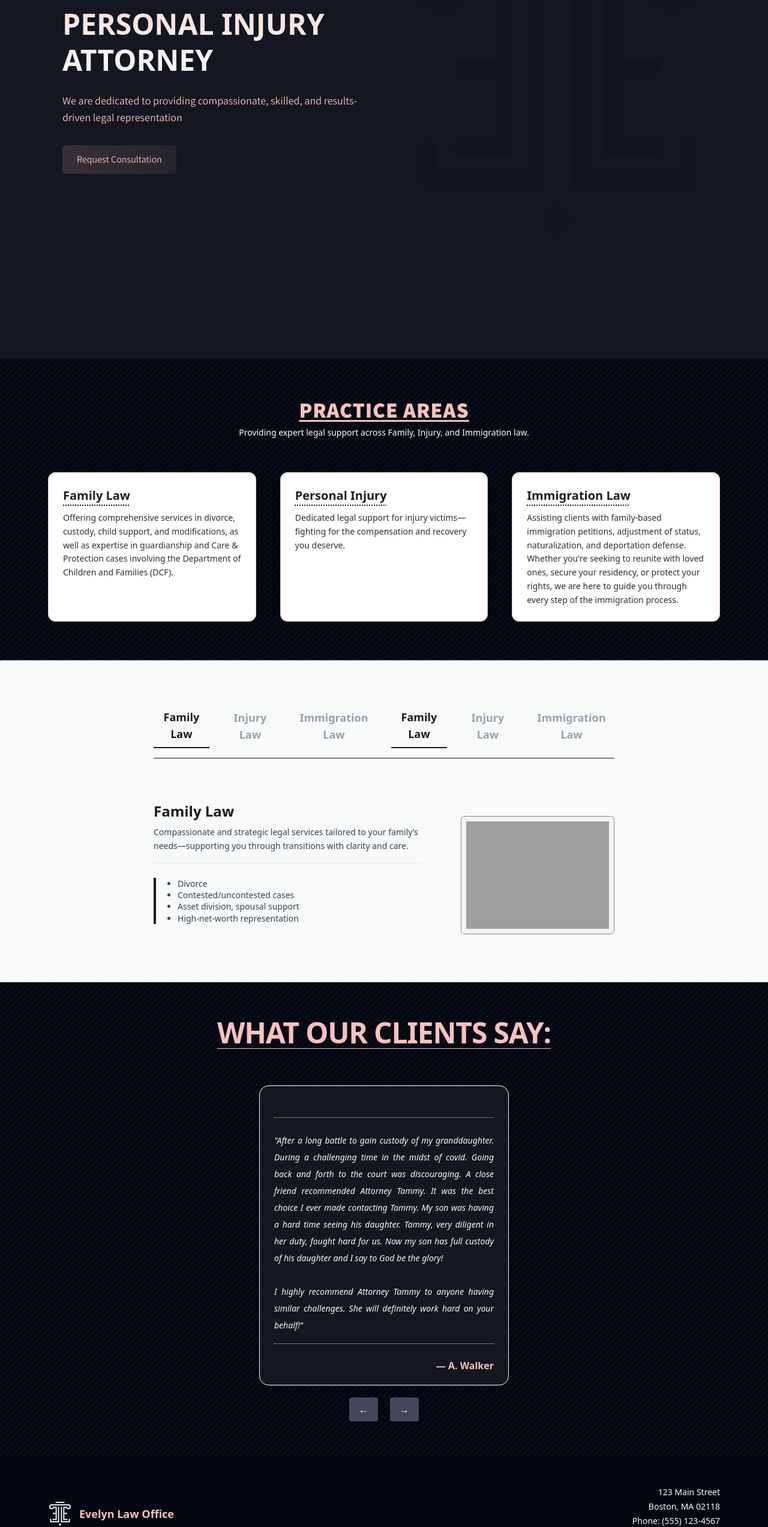
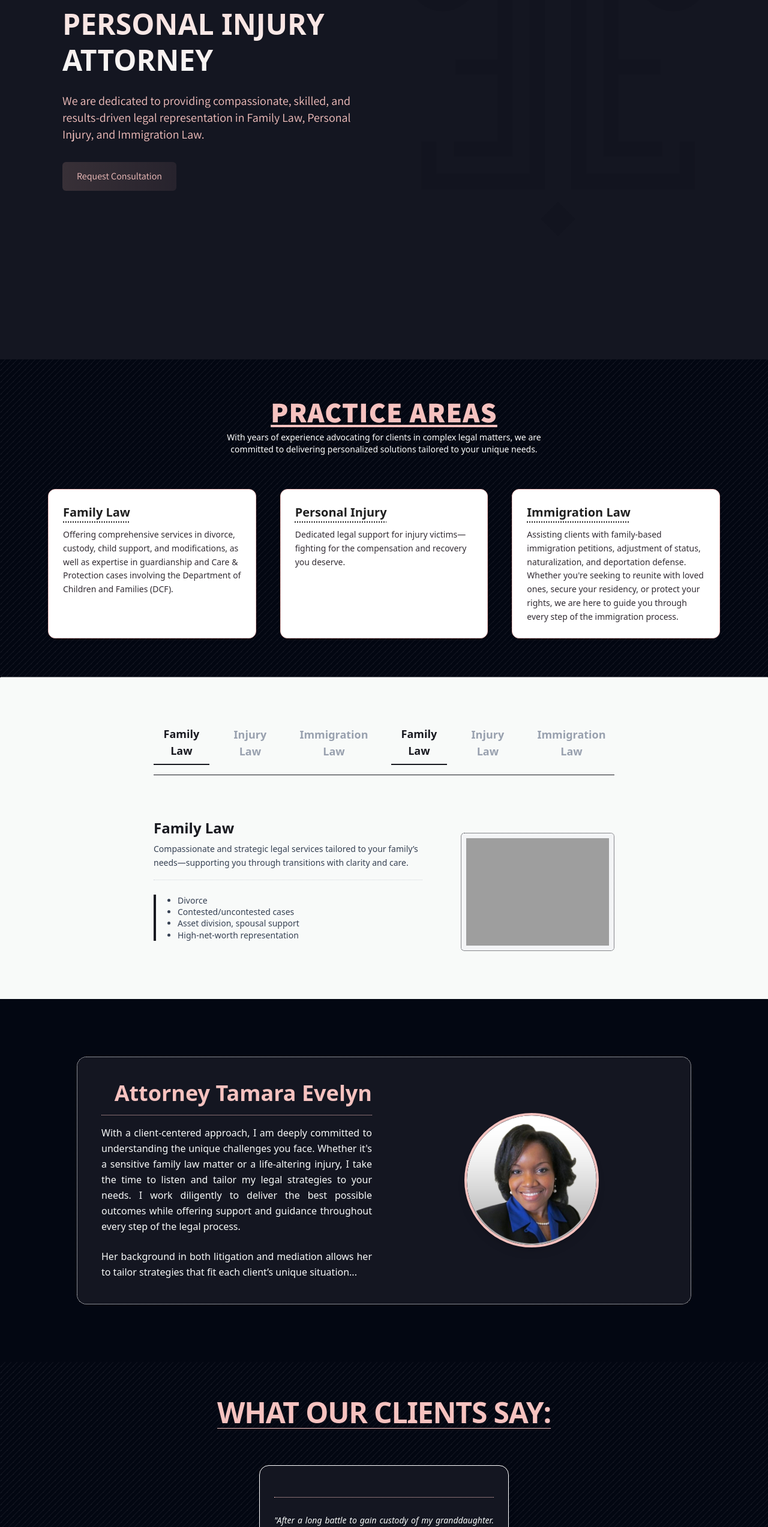
Before and after one commit to EvelynLawOffice/prototypes, a website built with Vite: page tailwindcss4/index.html in a window 1280 px wide. Shown: the part 255-2800 px from the top of the page at 60% size. Built offline with nearby package versions, Linux system fonts and the light colour scheme; grey boxes are pictures that could not be loaded; files whose address does not match are found by name.

Commit message:
V1 of Evelyn Law Bio section working

```diff
--- a/tailwindcss4/index.html
+++ b/tailwindcss4/index.html
@@ -69,8 +69,8 @@
             <span class="text-4xl font-black uppercase whitespace-nowrap md:text-6xl text-light-pink">
               Evelyn Law //</span><br /> Family Law & Personal Injury Attorney
           </h2>
-          <p class="mb-8 text-lg text-left font-assistant text-md text-light-pink">
-            We are dedicated to providing compassionate, skilled, and results-driven legal representation
+          <p class="mb-8 text-xl text-left font-assistant text-light-pink">
+            We are dedicated to providing compassionate, skilled, and results-driven legal representation in Family Law, Personal Injury, and Immigration Law.
           </p>
           <button class="bg-gradient-to-r from-[#383037] to-[#27232d] font-assistant text-light-pink px-6 py-3 rounded-md hover:bg-gray-800 transition">
             <a href="mailto:hello@evelynlaw.com?subject=Consultation Request&body=Hi, I'm interested in a consultation..." class="btn">
@@ -91,11 +91,11 @@
   <!-- <div class="absolute inset-0 bg-gradient-to-tr from-[#1C1D25] to-transparent"></div> -->
 
   <div class="relative z-10 mx-auto text-center max-w-7xl mb-14">
-    <h2 class="mb-2 text-4xl font-black tracking-wide underline uppercase font-assistant underline-offset-4 text-light-pink">
+    <h2 class="mb-2 text-5xl font-black tracking-wide underline uppercase font-assistant underline-offset-4 text-light-pink">
       Practice Areas
     </h2>
-    <p class="max-w-2xl mx-auto text-sm text-muted">
-      Providing expert legal support across Family, Injury, and Immigration law.
+    <p class="max-w-xl mx-auto text-sm text-muted">
+      With years of experience advocating for clients in complex legal matters, we are committed to delivering personalized solutions tailored to your unique needs.
     </p>
   </div>
 
@@ -266,6 +266,43 @@
   </div>
 </section>
 
+<!-- Headshot Modal -->
+
+<section id="about-evelyn" class="relative px-6 py-24 overflow-hidden text-white bg-blackout">
+  <div class="flex flex-col-reverse items-center max-w-5xl gap-10 p-10 mx-auto border-dotted bg-navy md:flex-row border-1 rounded-2xl"
+
+      data-aos="fade-left"
+      data-aos-delay="200"
+      >
+
+    <!-- Text Block -->
+    <div class="text-justify md:w-1/2">
+      <h2 class="mb-4 text-3xl font-bold text-right md:text-4xl text-light-pink">Attorney Tamara Evelyn</h2>
+      <hr class="w-full my-4 border-0 border-t border-dotted border-light-pink" />
+      <p class="mb-6 text-sm leading-relaxed md:text-base text-off-white">
+        With a client-centered approach, I am deeply committed to understanding the unique challenges you face. Whether it's a sensitive family law matter or a life-altering injury,
+        I take the time to listen and tailor my legal strategies to your needs. I work diligently to deliver the best possible outcomes while offering support and guidance throughout every step of the legal process.
+
+      </p>
+      <p class="text-sm leading-relaxed md:text-base text-off-white">
+        Her background in both litigation and mediation allows her to tailor strategies that fit each client’s unique situation...
+      </p>
+    </div>
+
+    <!-- Headshot container -->
+    <div class="relative flex justify-center md:w-1/2 md:justify-center">
+      <img
+      src="/src/img/headshot-round.png"
+      alt="Attorney Evelyn Headshot"
+      class="object-cover w-40 h-40 border-4 rounded-full shadow-lg md:w-56 md:h-56 border-light-pink"
+      />
+    </div>
+
+  </div>
+</section>
+
+<!-- Headshot Modal End -->
+
 <!---Testimonial Section-->
 <section id="testimonials" class="relative z-10 px-0 overflow-x-hidden text-white py-15 bg-blackout">
   <!-- Background Grid -->
@@ -353,9 +390,9 @@
 
     <!-- Contact Info -->
     <div class="space-y-1 text-right">
-      <p>123 Main Street</p>
-      <p>Boston, MA 02118</p>
-      <p>Phone: <a href="tel:15551234567" class="hover:text-light-pink"> (555) 123-4567</a></p>
+      <p>71 Legion Pkwy Ste 16</p>
+      <p>Brockton, MA, 02301-7225</p>
+      <p>Phone: <a href="tel:15551234567" class="hover:text-light-pink">508-521-9020</a></p>
       <p>Email: <a href="mailto:hello@evelynlaw.com" class="hover:text-light-pink">hello@evelynlaw.com</a></p>
     </div>
   </div>
--- a/tailwindcss4/tailwind.config.js
+++ b/tailwindcss4/tailwind.config.js
@@ -18,6 +18,12 @@ export default {
         accent: '#f6c2bf',
         dark: '#1f1f1f',
         muted: '#999999',
+        'light-pink': '#f6c2bf',
+        'off-white': '#f8faf9',
+        navy: '#1C1D25',
+        blackout: '#0e0e0e',
+        ember: '#2e2a2f',
+        midnight: '#2a2d39',
       },
       spacing: {
         'hero-top': '5.5rem',
@@ -27,10 +33,15 @@ export default {
         'fade-up': {
           '0%': { opacity: '0', transform: 'translateY(20px)' },
           '100%': { opacity: '1', transform: 'translateY(0)' },
-        }
+        },
+        'slide-in-right': {
+          '0%': { opacity: '0', transform: 'translateX(100px)' },
+          '100%': { opacity: '1', transform: 'translateX(0)' },
+        },
       },
       animation: {
         'fade-up': 'fade-up 0.6s ease-out forwards',
+        'slide-in-right': 'slide-in-right 0.8s ease-out forwards',
       },
     },
   },
```
